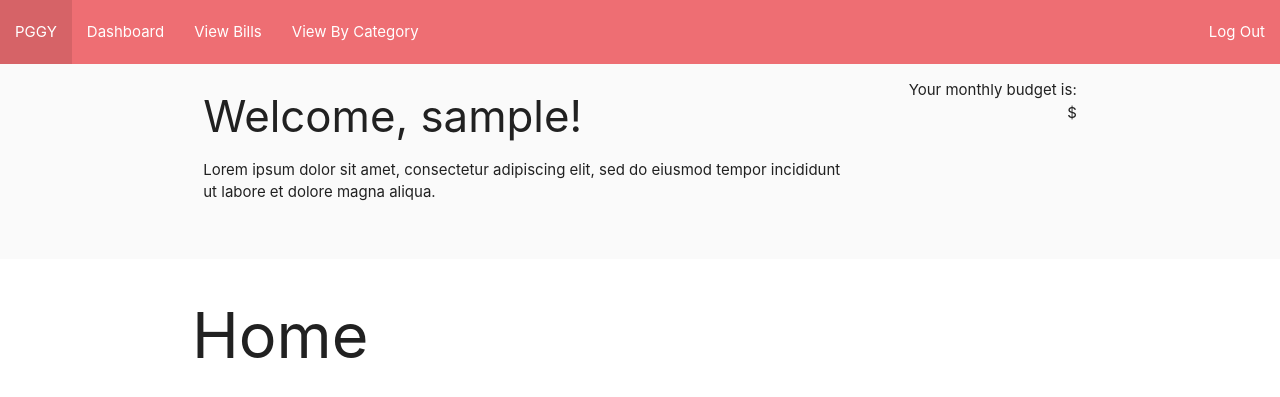
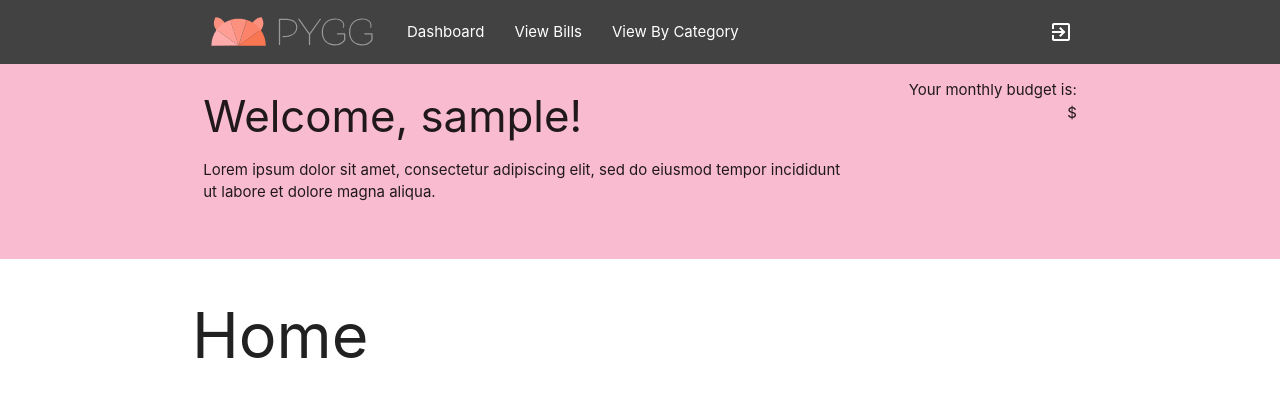
Before and after one commit to madeleinemarie/pygg, a Django app: page / in a window 1280 px wide. Shown: the top 397 px of the page. Run offline with Django 3.2, Linux system fonts and the light colour scheme; the visitor is signed in with stand-in values (Sample User, id 1).

Commit message:
Update Nav

```diff
--- a/main_app/static/css/style.css
+++ b/main_app/static/css/style.css
@@ -2,8 +2,19 @@
     min-height: 13rem;
 }
 
-@media (max-width:600px) {
+.logo {
+    width: 200px;
+    background: url('../images/pygg_logo-h.svg') no-repeat;
+    background-position: center;
+    background-size: 85%;
+}
+
+@media (max-width:992px) {
     #user-panel, #user-panel-budget {
         text-align: center;
     }
 }
+
+@media (max-width:728px) {
+
+}
--- a/main_app/templates/base.html
+++ b/main_app/templates/base.html
@@ -8,38 +8,46 @@
     <meta name="viewport" content="width=device-width, initial-scale=1.0">
     <link href="https://fonts.googleapis.com/icon?family=Material+Icons" rel="stylesheet">
     <link rel="stylesheet" type="text/css" href="{% static 'css/style.css' %}">
-    <link rel="stylesheet" href="https://fonts.googleapis.com/icon?family=Material+Icons">
     <link rel="stylesheet" href="https://cdnjs.cloudflare.com/ajax/libs/materialize/1.0.0/css/materialize.min.css">
-
-    <script src="https://cdnjs.cloudflare.com/ajax/libs/materialize/1.0.0/js/materialize.min.js"></script>
+    <script defer src="https://cdnjs.cloudflare.com/ajax/libs/materialize/1.0.0/js/materialize.min.js"></script>
     <title>Pygg</title>
 </head>
 
 <body>
     <header>
         <nav>
-            <div class="nav-wrapper">
+            <div class="nav-wrapper grey darken-3">
+                <div class="container">
                     <ul>
-                    <li><a href="{% url 'home' %}">PGGY</a></li>
-                </ul>
+                        <li><a href="{% url 'home' %}" class="logo">&nbsp;</a></li>
                         {% if user.is_authenticated %}
-                <ul class="hide-on-small-only">
+                        <a href="#" data-target="sidenav" class="sidenav-trigger"><i class="material-icons">menu</i></a>
+                        <ul class="hide-on-med-and-down">
                             <li><a href="{% url 'dashboard' %}">Dashboard</a></li>
                             <li><a href="{% url 'bills' %}">View Bills</a></li>
                             <li><a href="#">View By Category</a></li>
                         </ul>
+                        <ul class="sidenav" id="sidenav">
+                            <li><a href="{% url 'home' %}" class="logo">&nbsp;</a></li>
+                            <li><a href="{% url 'dashboard' %}">Dashboard</a></li>
+                            <li><a href="{% url 'bills' %}">View Bills</a></li>
+                            <li><a href="#">View By Category</a></li>
+                            <li><a href="{% url 'logout' %}" title="Log Out">Log Out</a></li>
+                        </ul>
+                    </ul>
                     <ul class="right">
-                    <li><a href="{% url 'logout' %}">Log Out</a></li>
+                        <li><a href="{% url 'logout' %}" title="Log Out"><i class="material-icons">exit_to_app</i></a></li>
                     </ul>
                 </div>
+            </div>
         </nav>
-        <div class="grey lighten-5" id="user-panel">
+        <div class="pink lighten-4" id="user-panel">
             <div class="container row">
-                <div class="col s12 m9">
+                <div class="col s12 l9">
                     <h3>Welcome, {{ user }}!</h3>
                     <p>Lorem ipsum dolor sit amet, consectetur adipiscing elit, sed do eiusmod tempor incididunt ut labore et dolore magna aliqua.</p>
                 </div>
-                <div class="col s12 m3 right-align" id="user-panel-budget">
+                <div class="col s12 l3 right-align" id="user-panel-budget">
                     <p>Your monthly budget is:<br>${{ user.userinfo.budget }}</p>
                 </div>
             </div>
@@ -59,5 +67,11 @@
         {% endblock %}
         </div>
     </main>
+    <script>
+        document.addEventListener('DOMContentLoaded', function() {
+            var elems = document.querySelectorAll('.sidenav');
+            var instances = M.Sidenav.init(elems);
+        });
+    </script>
 </body>
 </html>
```
Also changed, not shown: main_app/static/images/pygg_logo-h.svg (added), main_app/static/images/pygg_logo-s.svg (added). Lines whose indentation alone changed are shown as unchanged.
